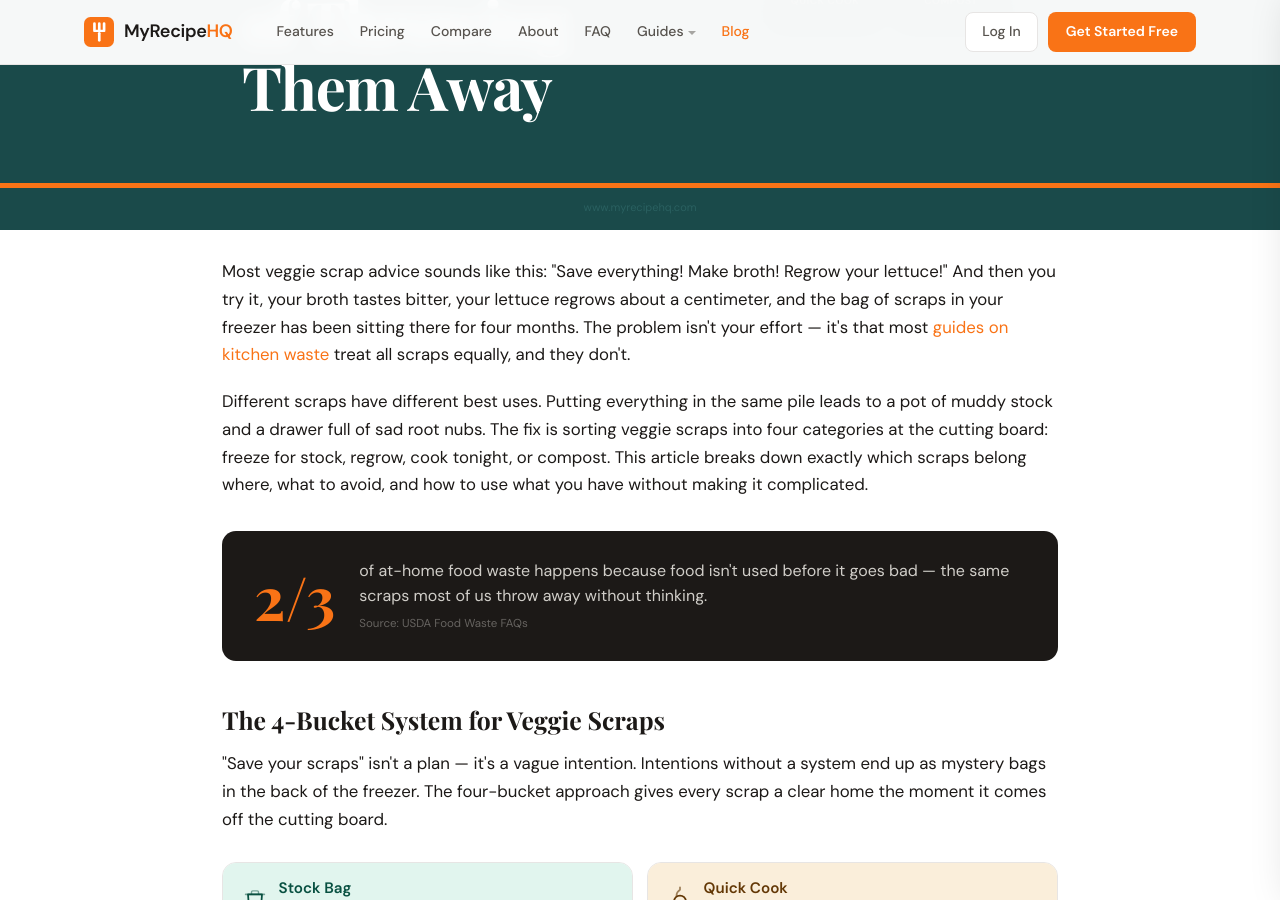
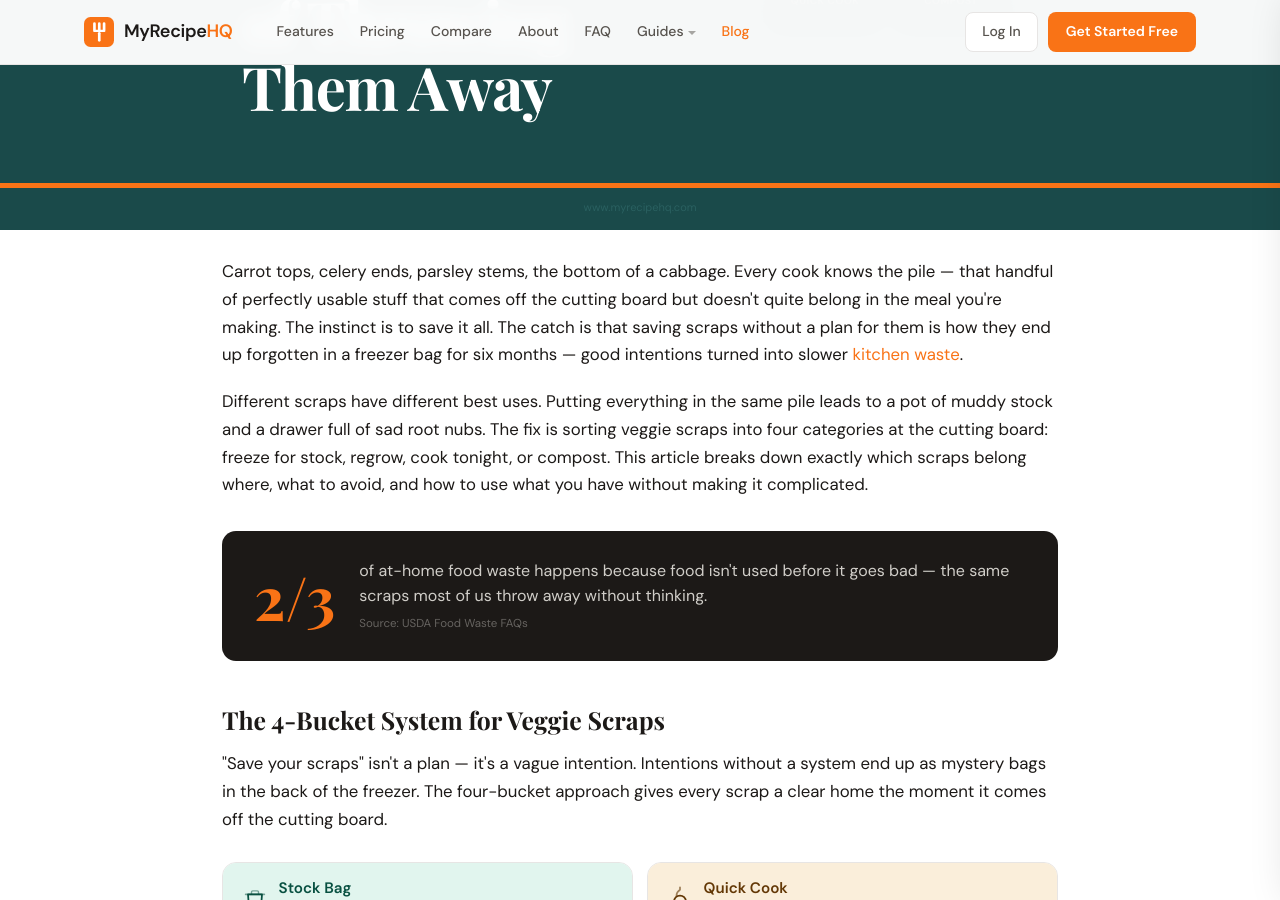
Before and after one commit to bgerlach463/recipehq-site, a Jekyll site: the page built from _posts/2026-03-28-what-to-do-with-veggie-scraps.html, in a window 1280 px wide and 900 px high, scrolled down 419 px. Built offline with Jekyll 4.4.1, drawn with Linux system fonts in a browser that asks for light colours.

Commit message:
Rewrite opening paragraphs to drop 'Most...' AI tells
Each opener now uses a distinct voice move — concrete list, blunt
claim, counterintuitive setup, two-kinds distinction — without
referencing 'most guides' or 'the usual advice'. Internal links to
/guides/ preserved with keyword-rich anchors.

Co-Authored-By: Claude Opus 4.6 (1M context) <noreply@anthropic.com>

```diff
--- a/_posts/2026-03-28-what-to-do-with-veggie-scraps.html
+++ b/_posts/2026-03-28-what-to-do-with-veggie-scraps.html
@@ -252,7 +252,7 @@ head_extra: |
 
 <article>
 
-  <p>Most veggie scrap advice sounds like this: "Save everything! Make broth! Regrow your lettuce!" And then you try it, your broth tastes bitter, your lettuce regrows about a centimeter, and the bag of scraps in your freezer has been sitting there for four months. The problem isn't your effort — it's that most <a href="/guides/kitchen-waste/">guides on kitchen waste</a> treat all scraps equally, and they don't.</p>
+  <p>Carrot tops, celery ends, parsley stems, the bottom of a cabbage. Every cook knows the pile &mdash; that handful of perfectly usable stuff that comes off the cutting board but doesn't quite belong in the meal you're making. The instinct is to save it all. The catch is that saving scraps without a plan for them is how they end up forgotten in a freezer bag for six months &mdash; good intentions turned into slower <a href="/guides/kitchen-waste/">kitchen waste</a>.</p>
 
   <p>Different scraps have different best uses. Putting everything in the same pile leads to a pot of muddy stock and a drawer full of sad root nubs. The fix is sorting veggie scraps into four categories at the cutting board: freeze for stock, regrow, cook tonight, or compost. This article breaks down exactly which scraps belong where, what to avoid, and how to use what you have without making it complicated.</p>
 
--- a/_posts/2026-04-11-kitchen-waste-gardening.html
+++ b/_posts/2026-04-11-kitchen-waste-gardening.html
@@ -268,7 +268,7 @@ schema_extra: |
 
 <article>
 
-  <p>Most <a href="/guides/kitchen-waste/">guides on kitchen waste</a> treat the garden as an afterthought — compost the scraps, apply it somewhere, done. But the garden is actually the most productive destination for kitchen waste, and the strategies for getting it there are more varied than most people realize.</p>
+  <p>Not all kitchen waste needs to go through a compost pile first. Some of it &mdash; the most useful parts &mdash; can skip the breakdown step entirely and go straight into the garden the same day it comes off the cutting board. Composting still has a place, but it's one route among several, and often not the fastest way to turn <a href="/guides/kitchen-waste/">kitchen waste</a> into something the garden can use.</p>
 
   <p>This guide covers all of it: what scraps go directly to the garden without composting first, <a href="/blog/compost-using-kitchen-waste/">how composting kitchen waste actually gets used</a> in a real growing space, how to regrow produce from kitchen scraps as a genuine growing strategy (not just a windowsill experiment), and which liquid feeds you can make from what you'd otherwise pour down the drain.</p>
 
--- a/_posts/2026-04-11-kitchen-waste-log.html
+++ b/_posts/2026-04-11-kitchen-waste-log.html
@@ -339,7 +339,7 @@ schema_extra: |
 
 <article>
 
-  <p>Most <a href="/guides/kitchen-waste/">kitchen waste management advice</a> skips straight to solutions — compost this, freeze that, buy less. But you can't fix what you haven't measured. Without knowing which specific foods you throw away and why, you're just guessing — and the guesses rarely stick.</p>
+  <p>You can't fix what you haven't measured. It's a clich&eacute; because it's true, and it's exactly where a lot of <a href="/guides/kitchen-waste/">kitchen waste management</a> plans quietly fall apart. Compost, freeze, buy less &mdash; those are all solid ideas in the abstract. But without knowing what specifically goes bad in your kitchen and why, any fix is a guess, and guesses don't stick.</p>
 
   <p>A kitchen waste log is exactly what it sounds like: a record of what gets thrown out of your kitchen, when, and why. It sounds tedious. It isn't. Two weeks of casual tracking will tell you more about your cooking habits than a month of good intentions. The patterns it surfaces are almost always fixable once you can see them clearly.</p>
 
--- a/_posts/2026-04-13-meal-planning-tips.html
+++ b/_posts/2026-04-13-meal-planning-tips.html
@@ -220,7 +220,7 @@ head_extra: |
 
 <article>
 
-  <p>Most <a href="/guides/meal-planning-home/">meal planning advice</a> assumes you want to get better at scheduling. Batch cook on Sunday, portion into containers, eat the same thing four days in a row. That's not meal planning for home cooks who enjoy cooking. That's logistics optimization for people who don't.</p>
+  <p><a href="/guides/meal-planning-home/">Meal planning at home</a> can look like two very different things. One is a logistics project &mdash; prep on Sunday, portion into containers, eat the same thing four days running. It's efficient and it works for plenty of people. The other is lighter and looser: choosing a few fresh dinners that share ingredients, shopping for just those, and cooking each night more or less from scratch.</p>
 
   <p>The meal planning tips that actually work for fresh-food home cooks look different. They're about choosing the week's dinners smarter, not cooking more efficiently. The goal is using up what you buy, not building a second job around it.</p>
 
```
